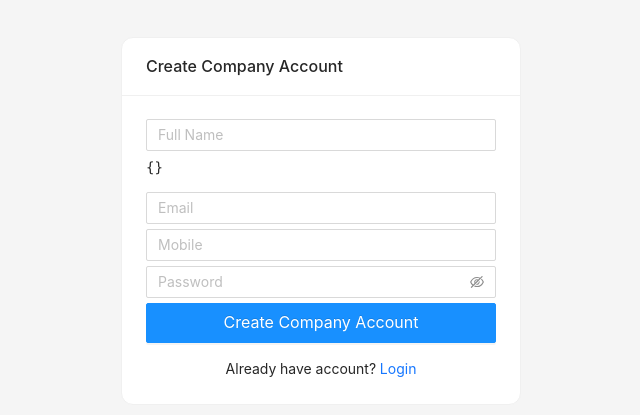
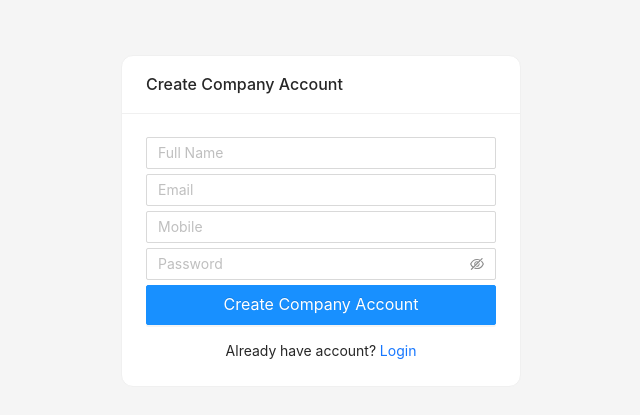
Before and after one commit to asifwebsoft/team-crm, a Next.js app in the folder frontend/: page /signup in a window 1280 px wide. Shown: the part 179-594 px from the top of the page, without its empty margins (319-959 px from the left). Built offline with nearby package versions, Linux system fonts and the light colour scheme.

Commit message:
signup user error fix

```diff
--- a/frontend/pages/signup.js
+++ b/frontend/pages/signup.js
@@ -137,9 +137,7 @@ export default function Signup() {
 
           }}
         />
-        <pre>
-          {JSON.stringify(errors, null, 2)}
-        </pre>
+
 
         {errors.full_name && (
           <div
```
